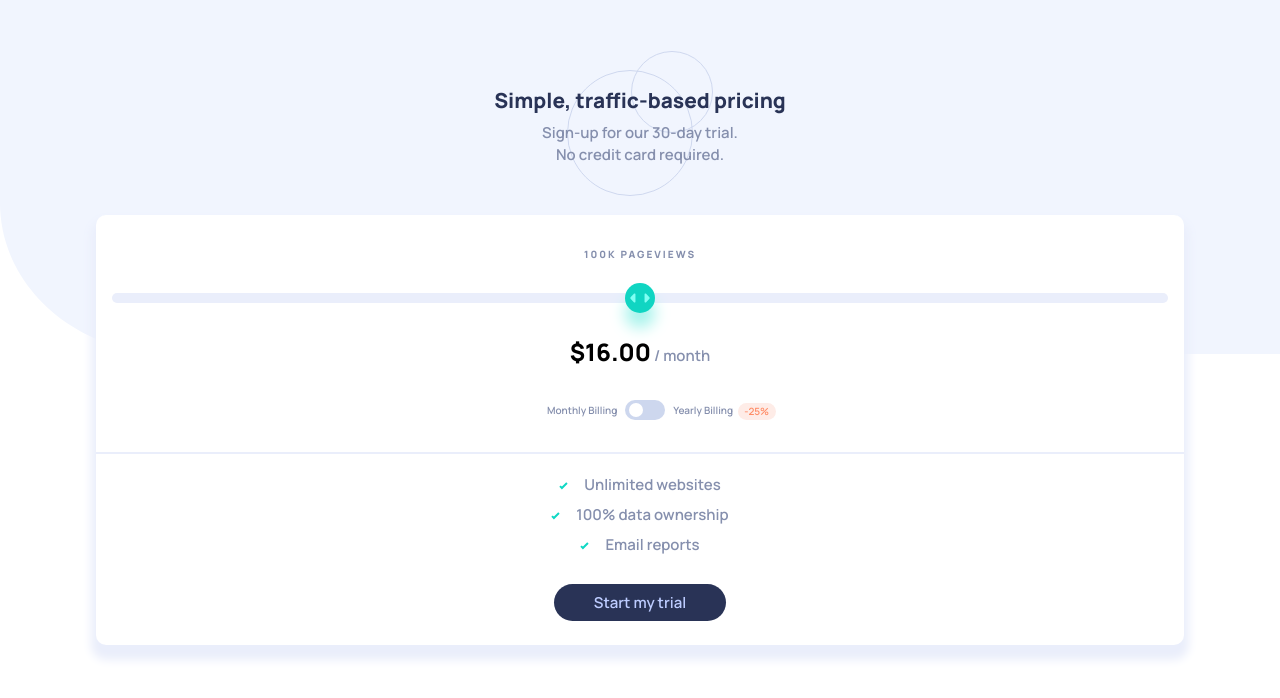
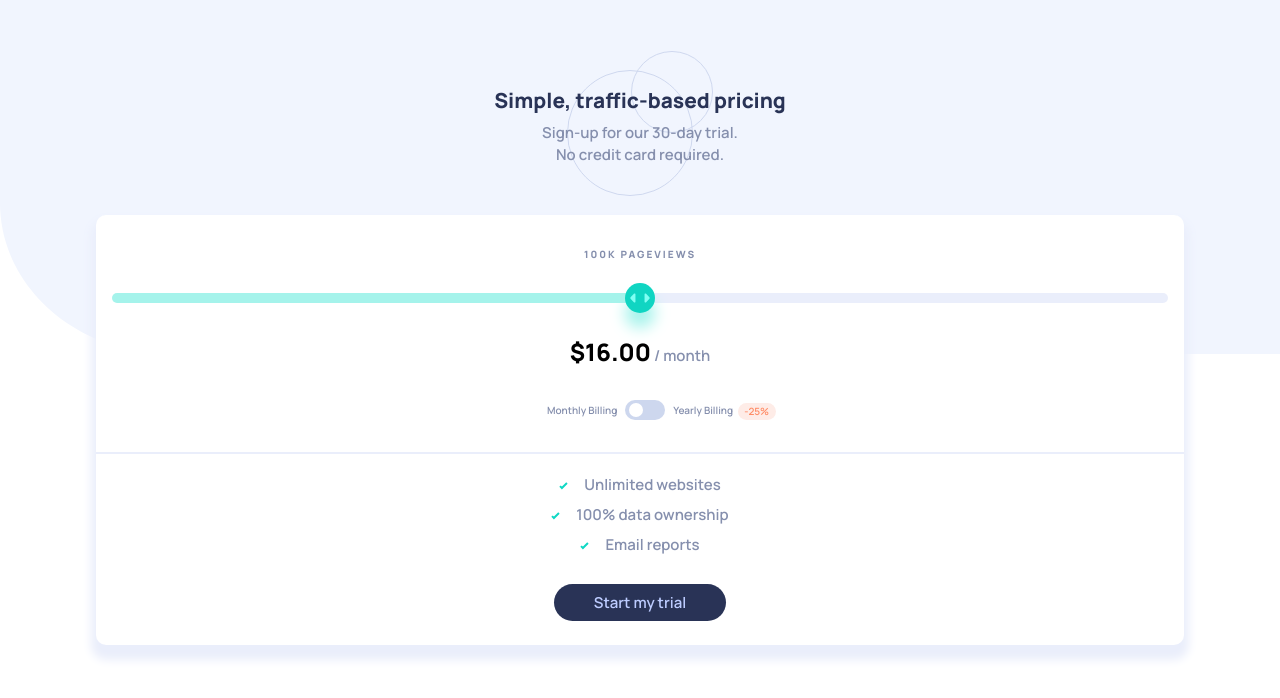
Before and after one commit to amrmabdelazeem/interactive-pricing-component, a plain HTML site: page index.html in a window 1280 px wide. Drawn offline with Linux system fonts and the light colour scheme.

Commit message:
Add base background for input

```diff
--- a/styles/style.scss
+++ b/styles/style.scss
@@ -41,11 +41,8 @@ main {
       width: 100%;
       height: 10px;
       border-radius: 10px;
-      background-color: $bg-empty-bar;
       outline: none;
-    //   overflow: hidden;
-      // box-shadow: -200px 0 0 200px $primary-color-slider-bar;
-      position: relative;
+      background: linear-gradient(to right, $primary-color-slider-bar 50%,$bg-empty-bar 50%);
 
       &::-webkit-slider-thumb {
         appearance: none;
```
Also changed, not shown: styles/style.css, 1 other file.
